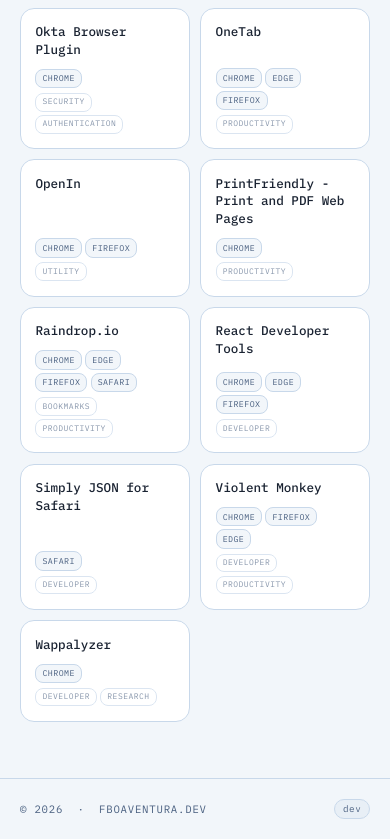
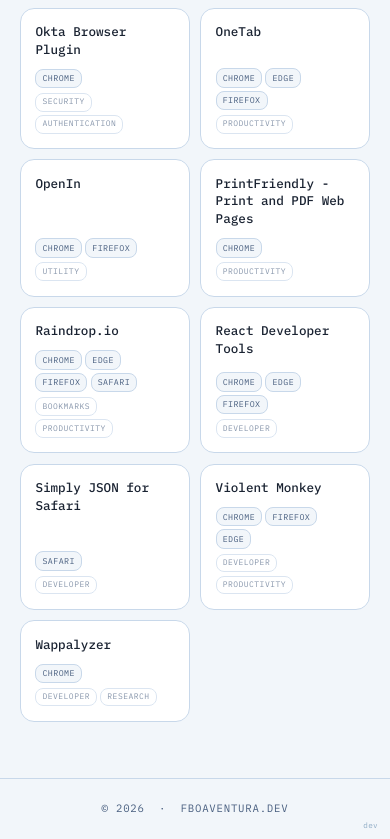
Before and after one commit to fboaventura/dckr-newbrowser, a website built with Parcel: page www/index.html in a window 390 px wide. Shown: the part 1705-2544 px from the top of the page. Built offline with nearby package versions, Linux system fonts and the light colour scheme; no server answers.

Commit message:
chore: update version position

```diff
--- a/www/assets/css/main.css
+++ b/www/assets/css/main.css
@@ -363,16 +363,13 @@
 
 .version-badge {
   position: absolute;
-  right: 2rem;
-  padding: 0.12rem 0.48rem;
-  border: 1px solid var(--color-border);
-  border-radius: var(--radius-pill);
-  background: var(--color-bg-subtle);
-  color: var(--color-fg-muted);
-  font-size: 0.58rem;
+  right: 0.75rem;
+  bottom: 0.45rem;
+  color: var(--color-fg-subtle);
+  font-size: 0.48rem;
   font-variant-numeric: tabular-nums;
-  letter-spacing: 0.06em;
-  line-height: 1.5;
+  letter-spacing: 0.04em;
+  line-height: 1;
   text-transform: lowercase;
 }
 
@@ -392,15 +389,9 @@
   main { padding: 2rem 1.25rem 3.5rem; }
 
   footer {
-    justify-content: space-between;
-    gap: 1rem;
+    justify-content: center;
     padding-inline: 1.25rem;
-    text-align: left;
-  }
-
-  .version-badge {
-    position: static;
-    flex: 0 0 auto;
+    text-align: center;
   }
 
   .ext-grid {
```
Also changed, not shown: 1 other file.
